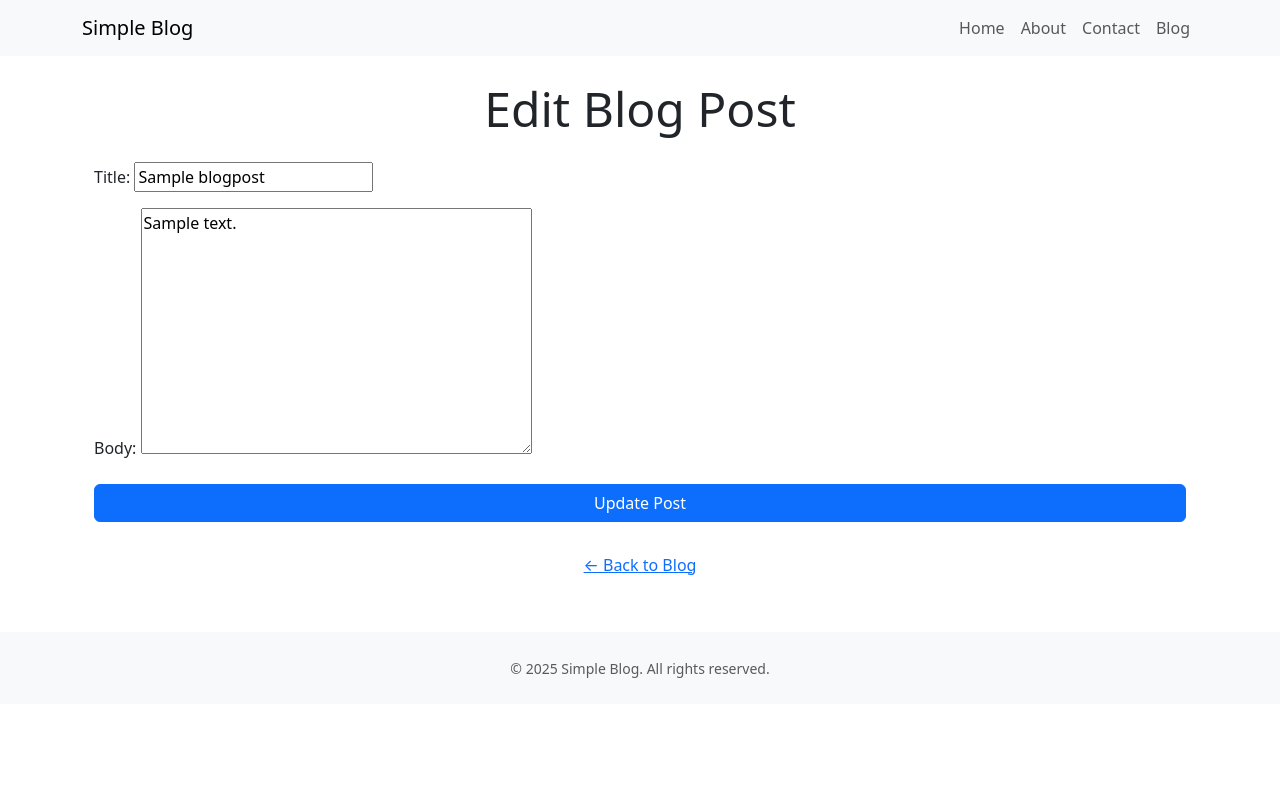
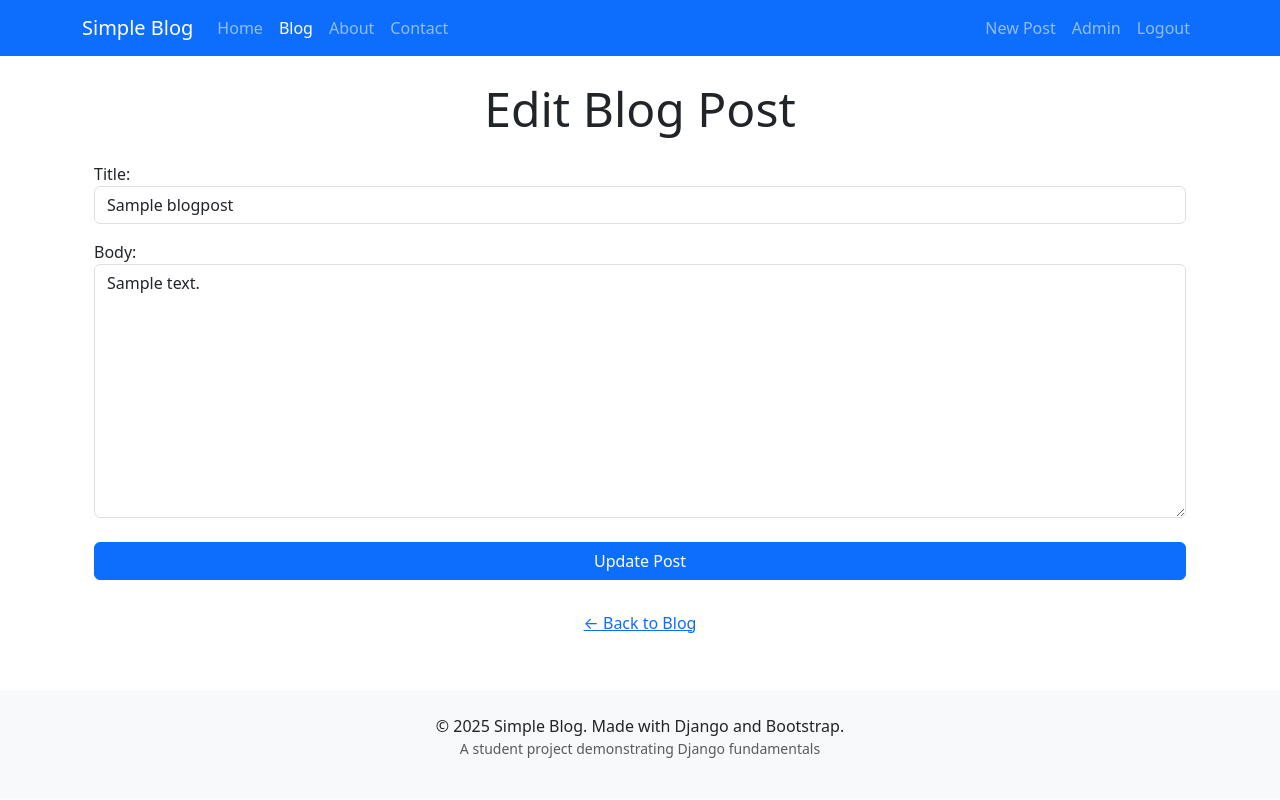
Before and after one commit to Project-Management-Assignment-ACU/BlogLite, a Django app: the page made by blog/forms.py in a window 1280 px wide. Run offline with Django 5.2, Linux system fonts and the light colour scheme; the first user in the database is signed in; tables that the repository leaves empty hold one stand-in row (Sample ...).

Commit message:
Connected Blog Pages #27

```diff
--- /dev/null
+++ b/blog/forms.py
@@ -0,0 +1,15 @@
+from django import forms
+from .models import BlogPost
+
+class BlogPostForm(forms.ModelForm):
+    class Meta:
+        model = BlogPost
+        fields = ['title', 'body']
+        widgets = {
+            'title': forms.TextInput(attrs={'class': 'form-control', 'placeholder': 'Enter post title'}),
+            'body': forms.Textarea(attrs={
+                'class': 'form-control',
+                'rows': 10,
+                'placeholder': 'Write your post content here...'
+            }),
+        }
--- a/blog/views.py
+++ b/blog/views.py
@@ -3,6 +3,7 @@ from django.views.generic import ListView, DetailView, CreateView, UpdateView, D
 from django.contrib.auth.mixins import LoginRequiredMixin
 from django.urls import reverse_lazy
 from .models import BlogPost
+from .forms import BlogPostForm
 
 
 class BlogPostListView(ListView):
@@ -66,7 +67,7 @@ class BlogPostDetailView(DetailView):
 class BlogPostCreateView(LoginRequiredMixin, CreateView):
     model = BlogPost
     template_name = 'blog/form.html'
-    fields = ['title', 'body']
+    form_class = BlogPostForm
 
     def form_valid(self, form):
         form.instance.author = self.request.user
@@ -76,7 +77,7 @@ class BlogPostCreateView(LoginRequiredMixin, CreateView):
 class BlogPostUpdateView(LoginRequiredMixin, UpdateView):
     model = BlogPost
     template_name = 'blog/form.html'
-    fields = ['title', 'body']
+    form_class = BlogPostForm
     slug_url_kwarg = 'slug'
 
     def get_queryset(self):
--- a/bloglite/urls.py
+++ b/bloglite/urls.py
@@ -22,8 +22,8 @@ from django.conf.urls.static import static
 
 urlpatterns = [
     path("admin/", admin.site.urls),
-    path("blog/", include("blog.urls")),
-    path("", include("core.urls")),
+    path("blog/", include("blog.urls", namespace="blog")),
+    path("", include("core.urls", namespace="core")),
 ]
 
 # Add media file handling in development
--- a/templates/blog/detail.html
+++ b/templates/blog/detail.html
@@ -9,13 +9,13 @@
 <div class="container">
     <h1 class="display-4 mb-3">{{ post.title }}</h1>
     <p class="text-muted small">
-        Published on {{ post.timestamp|date:"F j, Y" }}
+        Published on {{ post.created_on|date:"F j, Y" }}
     </p>
     <div class="mt-4">
         {{ post.body|linebreaks }}
     </div>
     <div class="mt-5">
-        <a href="{% url 'blog:list' %}" class="btn btn-outline-secondary">← Back to Blog</a>
+        <a href="{% url 'blog:post_list' %}" class="btn btn-outline-secondary">← Back to Blog</a>
     </div>
 </div>
 {% endblock %}
--- a/templates/blog/form.html
+++ b/templates/blog/form.html
@@ -34,7 +34,7 @@ New Post | Simple Blog
     </form>
 
     <div class="mt-4 text-center">
-        <a href="{% url 'blog:list' %}" class="btn btn-link">← Back to Blog</a>
+        <a href="{% url 'blog:post_list' %}" class="btn btn-link">← Back to Blog</a>
     </div>
 </div>
 {% endblock %}
--- a/templates/blog/list.html
+++ b/templates/blog/list.html
@@ -18,10 +18,10 @@ Blog | Simple Blog
                             <p class="card-text">
                                 {{ post.body|truncatewords:30 }}
                             </p>
-                            <a href="{% url 'blog:detail' post.pk %}" class="btn btn-outline-primary">Read More</a>
+                            <a href="{% url 'blog:post_detail' post.slug %}" class="btn btn-outline-primary">Read More</a>
                         </div>
                         <div class="card-footer text-muted small">
-                            Published on {{ post.timestamp|date:"F j, Y" }}
+                            Published on {{ post.created_on|date:"F j, Y" }}
                         </div>
                     </div>
                 </div>
--- a/templates/partials/footer.html
+++ b/templates/partials/footer.html
@@ -1,8 +1,7 @@
 <!-- templates/partials/footer.html -->
 <footer class="bg-light py-4 mt-5">
     <div class="container text-center">
-      <small class="text-muted">
-        &copy; 2025 Simple Blog. All rights reserved.
-      </small>
+        <p class="mb-0">© {% now "Y" %} Simple Blog. Made with Django and Bootstrap.</p>
+        <p class="small text-muted">A student project demonstrating Django fundamentals</p>
     </div>
-  </footer>
+</footer>
--- a/templates/partials/nav.html
+++ b/templates/partials/nav.html
@@ -1,24 +1,42 @@
 <!-- templates/partials/nav.html -->
-<nav class="navbar navbar-expand-lg navbar-light bg-light">
+<nav class="navbar navbar-expand-lg navbar-dark bg-primary">
     <div class="container">
-      <a class="navbar-brand" href="{% url 'home' %}">Simple Blog</a>
-      <button class="navbar-toggler" type="button" data-bs-toggle="collapse" data-bs-target="#navbarNav">
+        <a class="navbar-brand" href="{% url 'core:home' %}">Simple Blog</a>
+        <button class="navbar-toggler" type="button" data-bs-toggle="collapse" data-bs-target="#navbarNav"
+            aria-controls="navbarNav" aria-expanded="false" aria-label="Toggle navigation">
             <span class="navbar-toggler-icon"></span>
         </button>
         <div class="collapse navbar-collapse" id="navbarNav">
-        <ul class="navbar-nav ms-auto">
+            <ul class="navbar-nav me-auto">
                 <li class="nav-item">
-            <a class="nav-link" href="{% url 'home' %}">Home</a>
+                    <a class="nav-link {% if request.path == '/' %}active{% endif %}" href="{% url 'core:home' %}">Home</a>
                 </li>
                 <li class="nav-item">
-            <a class="nav-link" href="{% url 'about' %}">About</a>
+                    <a class="nav-link {% if '/blog/' in request.path %}active{% endif %}" href="{% url 'blog:post_list' %}">Blog</a>
                 </li>
                 <li class="nav-item">
-            <a class="nav-link" href="{% url 'contact' %}">Contact</a>
+                    <a class="nav-link {% if request.path == '/about/' %}active{% endif %}" href="{% url 'core:about' %}">About</a>
                 </li>
                 <li class="nav-item">
-            <a class="nav-link" href="{% url 'blog:list' %}">Blog</a>
+                    <a class="nav-link {% if request.path == '/contact/' %}active{% endif %}" href="{% url 'core:contact' %}">Contact</a>
                 </li>
+            </ul>
+            <ul class="navbar-nav">
+                {% if user.is_authenticated %}
+                <li class="nav-item">
+                    <a class="nav-link" href="{% url 'blog:post_create' %}">New Post</a>
+                </li>
+                <li class="nav-item">
+                    <a class="nav-link" href="{% url 'admin:index' %}">Admin</a>
+                </li>
+                <li class="nav-item">
+                    <a class="nav-link" href="{% url 'admin:logout' %}">Logout</a>
+                </li>
+                {% else %}
+                <li class="nav-item">
+                    <a class="nav-link" href="{% url 'admin:login' %}">Login</a>
+                </li>
+                {% endif %}
             </ul>
         </div>
     </div>
```
Also changed, not shown: templates/blog/confirm_delete.html (added, +32 -0 lines). Lines whose indentation alone changed are shown as unchanged.
